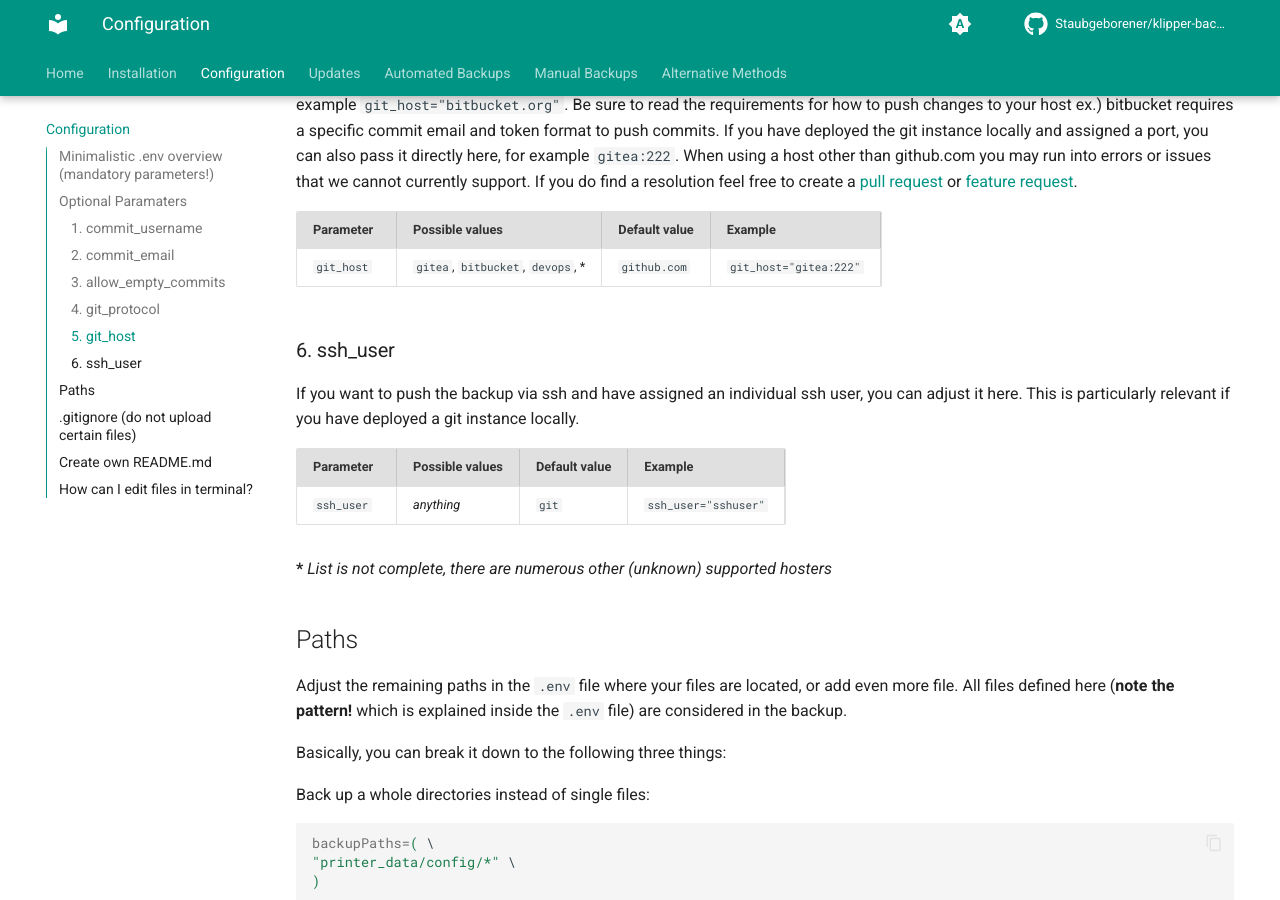
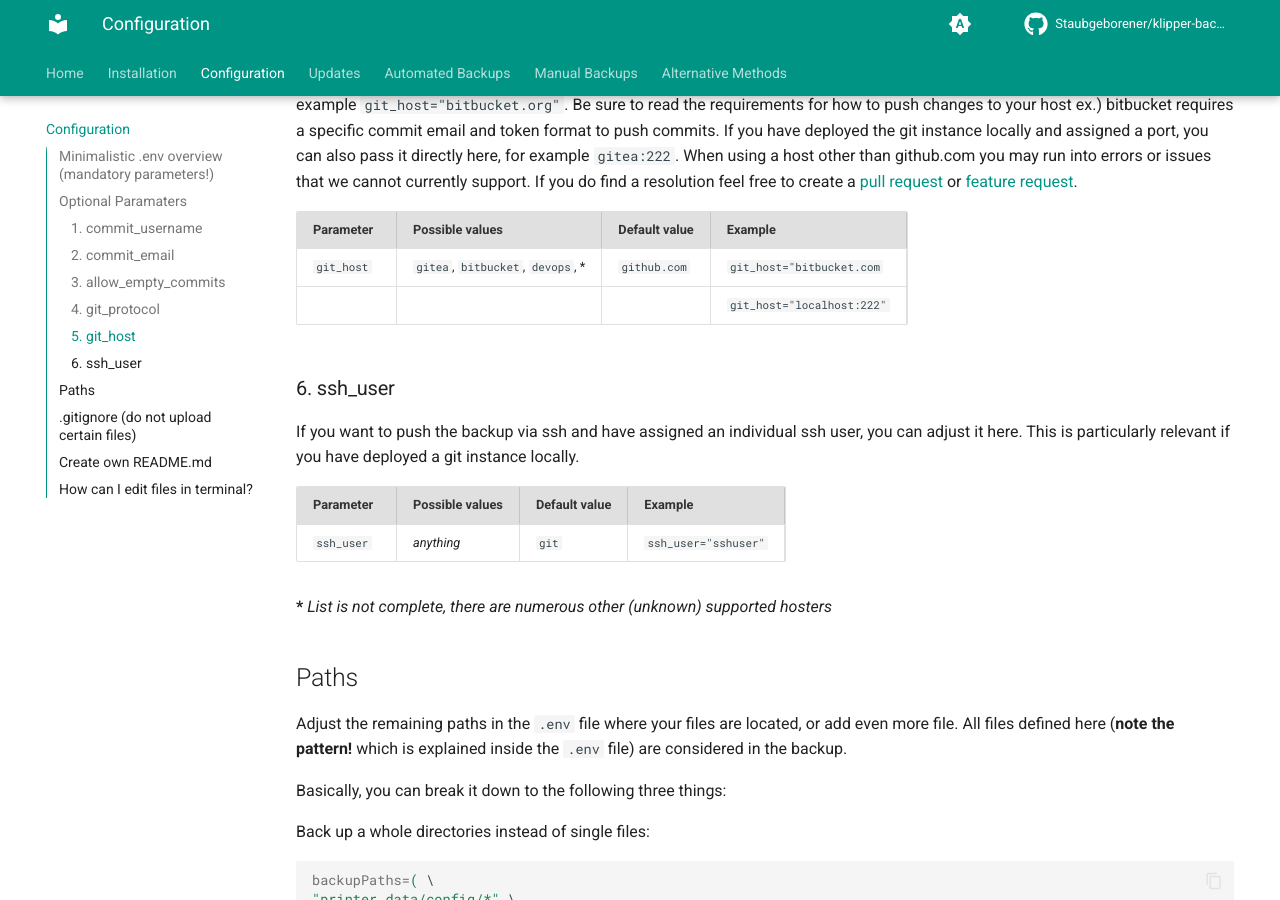
Before and after one commit to Staubgeborener/Klipper-Backup, an MkDocs documentation site: the page built from docs/configuration.md, in a window 1280 px wide and 900 px high, scrolled down 1740 px. Built offline with MkDocs 1.6.1 and Material for MkDocs 9.7.7, drawn with Linux system fonts in a browser that asks for light colours; comment, search, counter and statistics services are not loaded.

Commit message:
Update configuration.md

```diff
--- a/docs/configuration.md
+++ b/docs/configuration.md
@@ -45,9 +45,10 @@ You can use the values `http`, `https` or `ssh` here (default value: `https`). T
 ### 5. git_host
 If you are using a different host ex.) gitea, bitbucket, devops, etc... you can add `git_host` with the corresponding entity to `.env`, for example `git_host="bitbucket.org"`. Be sure to read the requirements for how to push changes to your host ex.) bitbucket requires a specific commit email and token format to push commits. If you have deployed the git instance locally and assigned a port, you can also pass it directly here, for example `gitea:222`. When using a host other than github.com you may run into errors or issues that we cannot currently support. If you do find a resolution feel free to create a [pull request](https://github.com/Staubgeborener/klipper-backup/pulls){:target="_blank"} or [feature request](https://github.com/Staubgeborener/klipper-backup/issues/new?assignees=&labels=feature+request&projects=&template=feature_request.yml){:target="_blank"}.
 
-| Parameter  | Possible values                   | Default value   | Example                |
-| -----------| ----------------------------------|-----------------|----------------------- |
-| `git_host` | `gitea`, `bitbucket`, `devops`, * | `github.com`    | `git_host="gitea:222"` |
+| Parameter  | Possible values                   | Default value   | Example                    |
+| -----------| ----------------------------------|-----------------|--------------------------- |
+| `git_host` | `gitea`, `bitbucket`, `devops`, * | `github.com`    | `git_host="bitbucket.com`  |
+|            |                                   |                 | `git_host="localhost:222"` |
 
 ### 6. ssh_user
 If you want to push the backup via ssh and have assigned an individual ssh user, you can adjust it here. This is particularly relevant if you have deployed a git instance locally.
```
